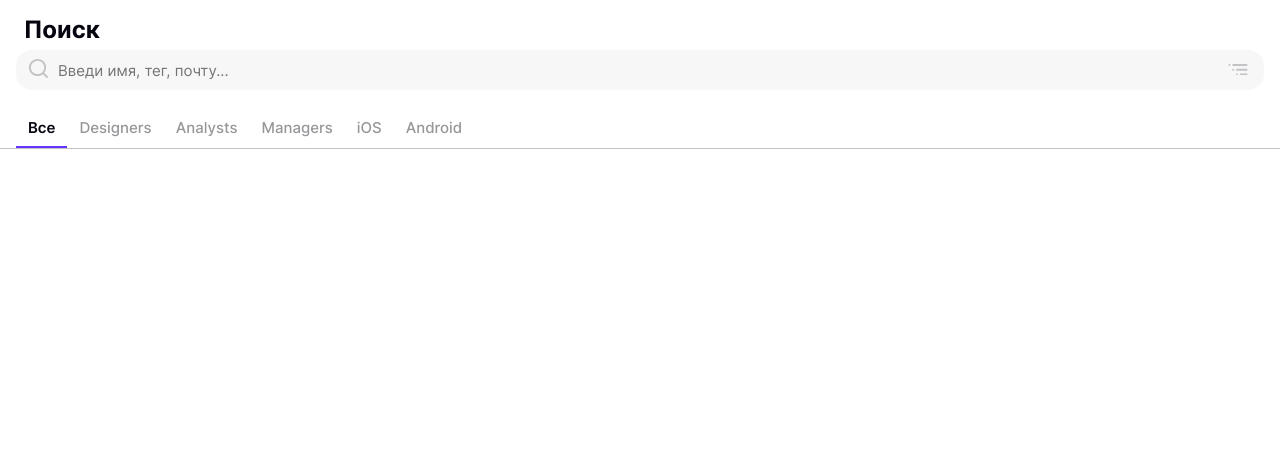
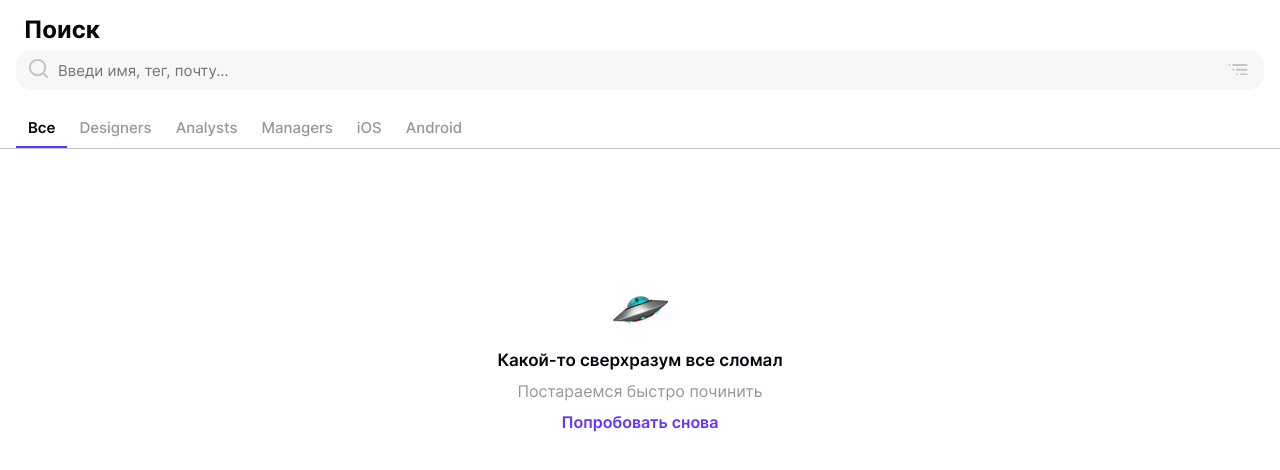
Before and after one commit to RebikHub/kode-test, a React (Create React App) app: page /#/ in a window 1280 px wide. Shown: the top 470 px of the page. Built offline with nearby package versions, Linux system fonts and the light colour scheme.

Commit message:
add styles for ListPeople and create component ErrorPeople

```diff
--- a/src/App.tsx
+++ b/src/App.tsx
@@ -9,7 +9,6 @@ import SortList from './components/SortList';
 
 export default function App(): ReactElement {
   const {modal} = useAppSelector((state) => state.sliceModalSort);
-  console.log(modal);
 
 
   return (
--- /dev/null
+++ b/src/components/ErrorPeople.tsx
@@ -0,0 +1,13 @@
+import React from 'react'
+import { ErrorPeopleDiv, ErrorPeopleImage, ErrorPeopleText, ErrorPeopleTitle, ErrorPeopleTry } from '../styles/styles'
+
+export default function ErrorPeople() {
+  return (
+    <ErrorPeopleDiv>
+      <ErrorPeopleImage/>
+      <ErrorPeopleTitle>Какой-то сверхразум все сломал</ErrorPeopleTitle>
+      <ErrorPeopleText>Постараемся быстро починить</ErrorPeopleText>
+      <ErrorPeopleTry>Попробовать снова</ErrorPeopleTry>
+    </ErrorPeopleDiv>
+  )
+}
--- /dev/null
+++ b/src/components/ItemPeople.tsx
@@ -0,0 +1,20 @@
+import React, { ReactElement } from 'react';
+import { ItemDepartment, ItemImage, ItemInfo, ItemListDiv, ItemName } from '../styles/styles';
+
+type Props = {
+  item: number
+};
+
+export default function ItemPeople({item}: Props): ReactElement {
+  return (
+    <ItemListDiv>
+      <ItemImage>
+        <img src="" alt="" />
+      </ItemImage>
+      <ItemInfo>
+        <ItemName><span></span></ItemName>
+        <ItemDepartment></ItemDepartment>
+      </ItemInfo>
+    </ItemListDiv>
+  )
+}
--- a/src/components/ListPeople.tsx
+++ b/src/components/ListPeople.tsx
@@ -1,20 +1,21 @@
-import React, { ReactElement } from 'react';
+import React, { ReactElement, useState } from 'react';
+import { ListDiv } from '../styles/styles';
+import ErrorPeople from './ErrorPeople';
+import ItemPeople from './ItemPeople';
+
+type List = Array<number>;
+const error = true
 
 export default function ListPeople(): ReactElement {
+  const [list, setList] = useState<List>([1,2,3,4,5,6]);
+
+  if (error) {
+    return <ErrorPeople/>;
+  };
+
   return (
-    <div className='ListDiv'>
-      <ul>
-        <li className="ItemList">
-          <div className='ItemListDiv'>
-            <div>
-              <img src="" alt="" />
-            </div>
-            <div>
-
-            </div>
-          </div>
-        </li>
-      </ul>
-    </div>
+    <ListDiv>
+      {list.map((e) => <ItemPeople item={e} key={e}/>)}
+    </ListDiv>
   )
 };
--- a/src/styles/styles.ts
+++ b/src/styles/styles.ts
@@ -86,6 +86,7 @@ export const ItemBar = styled.li<{click: boolean}>`
   border-bottom: ${(props) => props.click ? '2px solid #6534FF' : 'none'};
 `
 
+// SortList
 
 export const Modal = styled.div`
   position: absolute;
@@ -170,3 +171,94 @@ export const SortText = styled.p`
 export const SortBirthday = styled.div`
   display: flex;
 `
+
+// ListPeople
+
+export const ListDiv = styled.div`
+  padding-top: 22px;
+`
+
+// ItemPeople
+
+export const ItemListDiv = styled.div`
+  display: flex;
+  margin-bottom: 24px;
+  margin-left: 16px;
+`
+export const ItemImage = styled.div`
+  width: 72px;
+  height: 72px;
+  background: linear-gradient(90deg, #F3F3F6 0%, #FAFAFA 100%);
+  border-radius: 50px;
+  margin-right: 16px;
+
+  & > img {
+
+  }
+`
+export const ItemInfo = styled.div`
+  display: flex;
+  flex-direction: column;
+  justify-content: center;
+`
+
+export const ItemName = styled.p`
+  width: 144px;
+  height: 16px;
+  background: linear-gradient(90deg, #F3F3F6 0%, #FAFAFA 100%);
+  border-radius: 50px;
+
+ & > span {
+
+ }
+`
+
+export const ItemNameTag = styled.span``
+
+export const ItemDepartment = styled.p`
+  width: 80px;
+  height: 12px;
+  margin-top: 6px;
+  background: linear-gradient(90deg, #F3F3F6 0%, #FAFAFA 100%);
+  border-radius: 50px;
+`
+// ErrorPeople
+
+export const ErrorPeopleDiv = styled.div`
+  display: flex;
+  flex-direction: column;
+  width: 343px;
+  height: 150px;
+  margin: 133px auto;
+  justify-content: space-between;
+  align-items: center;
+`
+
+export const ErrorPeopleImage = styled.span`
+  display: flex;
+  width: 56px;
+  height: 56px;
+  background-image: url(${require('../image/error-people.png')})
+`
+
+export const ErrorPeopleTitle = styled.p`
+  font-family: 'Inter-semibold';
+  font-size: 17px;
+  line-height: 22px;
+  color: #050510;
+`
+
+export const ErrorPeopleText = styled.p`
+  font-family: 'Inter-regular';
+  font-size: 16px;
+  line-height: 20px;
+  color: #97979B;
+`
+
+export const ErrorPeopleTry = styled.p`
+  font-family: 'Inter-semibold';
+  font-size: 16px;
+  line-height: 20px;
+  color: #6534FF;
+  cursor: pointer;
+`
--- a/tsconfig.json
+++ b/tsconfig.json
@@ -1,6 +1,6 @@
 {
   "compilerOptions": {
-    "target": "es5",
+    "target": "es6",
     "lib": [
       "dom",
       "dom.iterable",
```
Also changed, not shown: src/image/error-people.png (added).
